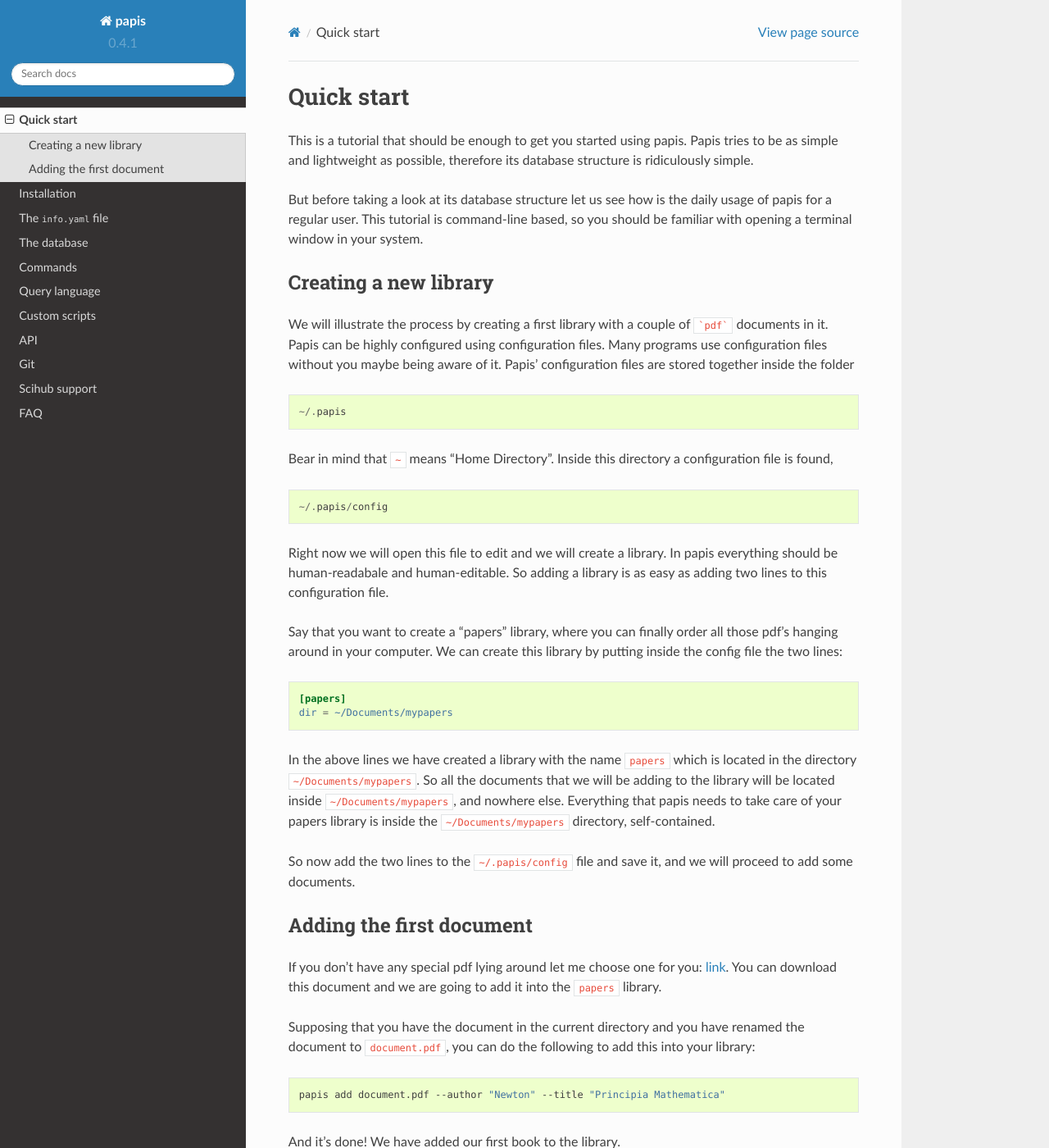
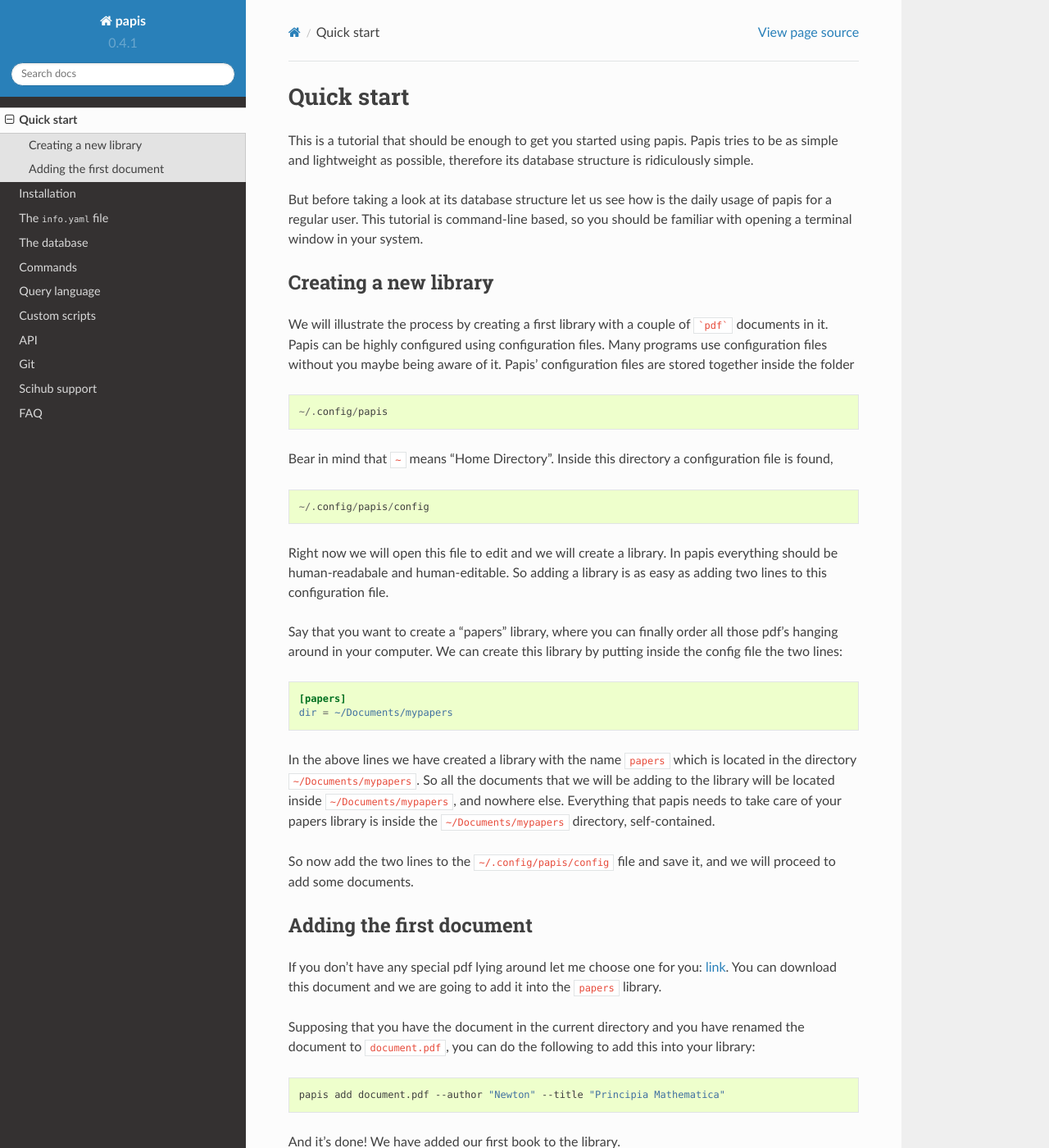
Before and after one commit to papis/papis, a Sphinx documentation site: the page built from doc/source/quick_start.rst, in a window 1280 px wide and 1400 px high. Shown: the whole window at 82% size. Built offline with Sphinx 7.4.7 and the Read the Docs theme 2.0.0, drawn with Linux system fonts in a browser that asks for light colours; pages that are not in the unit, such as notebooks, are missing from menus.

Commit message:
Fix quick_start

```diff
--- a/doc/source/quick_start.rst
+++ b/doc/source/quick_start.rst
@@ -20,14 +20,14 @@
 
 ::
 
-    ~/.papis
+    ~/.config/papis
 
 Bear in mind that ``~`` means "Home Directory". Inside this directory a
 configuration file is found,
 
 ::
 
-    ~/.papis/config
+    ~/.config/papis/config
 
 Right now we will open this file to edit and we will create a library.  In
 papis everything should be human-readabale and human-editable. So adding a
@@ -49,7 +49,7 @@
 care of your papers library is inside the ``~/Documents/mypapers`` directory,
 self-contained.
 
-So now add the two lines to the ``~/.papis/config`` file and save it, and we will
+So now add the two lines to the ``~/.config/papis/config`` file and save it, and we will
 proceed to add some documents.
 
 
```
